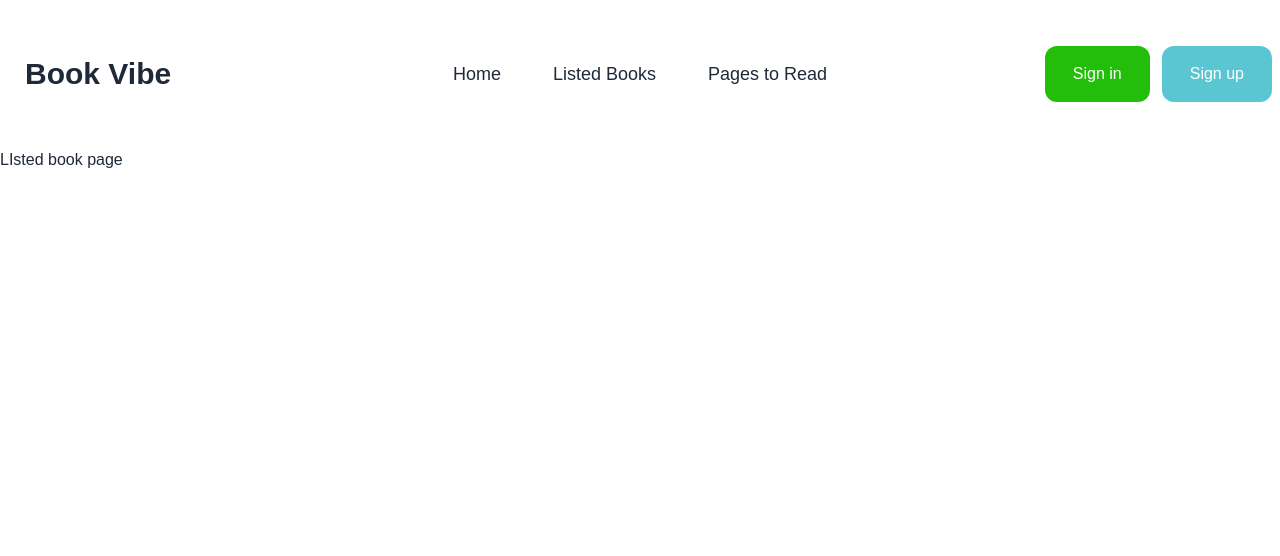
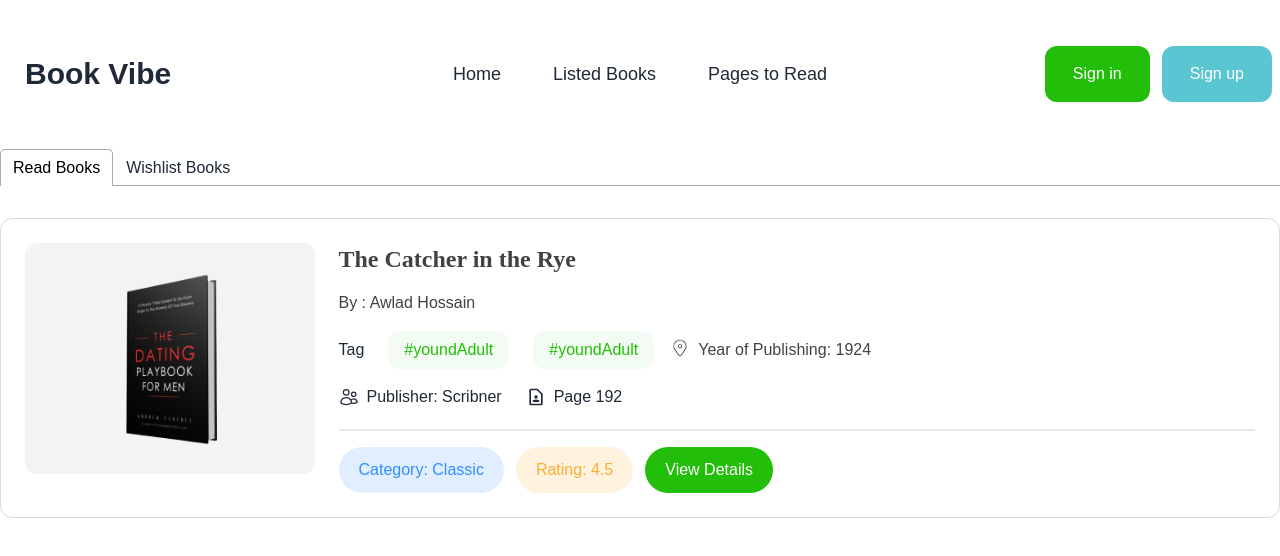
Before and after one commit to mydul62/Book-review, a React (Vite) app: page /listedbooks in a window 1280 px wide. Shown: the top 556 px of the page. Built offline with nearby package versions, Linux system fonts and the light colour scheme.

Commit message:
added wishlist item and fanctionalities

```diff
--- a/package.json
+++ b/package.json
@@ -17,6 +17,7 @@
     "react-dom": "^18.2.0",
     "react-icons": "^5.0.1",
     "react-router-dom": "^6.22.3",
+    "react-tabs": "^6.0.2",
     "sort-by": "^1.2.0"
   },
   "devDependencies": {
--- a/src/Components/NavBar.jsx
+++ b/src/Components/NavBar.jsx
@@ -40,7 +40,7 @@ const NavBar = () => {
             <NavLink to={"/pagestoread"}>Pages to Read</NavLink>
           </ul>
         </div>
-        <div className="navbar-end gap-3">
+        <div className="navbar-end hidden md:flex gap-3">
           <button className=" text-white bg-[#23BE0A] px-7 py-4 rounded-xl">Sign in</button>
           <button className=" text-white bg-[#59C6D2] px-7 py-4 rounded-xl">Sign up</button>
         </div>
--- /dev/null
+++ b/src/Components/ReadBooks.jsx
@@ -0,0 +1,37 @@
+import { HiOutlineUsers} from "react-icons/hi2";
+import { MdOutlineContactPage } from "react-icons/md";
+import { CiLocationOn } from "react-icons/ci";
+
+
+const ReadBooks = () => {
+  return (
+    <div className="md:grid flex flex-col  md:grid-cols-12   gap-6 border border-[#13131326] p-6 rounded-xl">
+    <div className="h-[231px] col-span-3 flex justify-center items-center bg-[#1313130D] rounded-xl"><img className="  w-[130px] h-[172px] " src="../../public/bnrbk.png" alt="Movie"/></div>
+    <div className=" col-span-9 space-y-4">
+      <h2 className=" text-2xl font-bold text-[#131313CC]  font-Playfair">The Catcher in the Rye</h2>
+      <p className=" text-[16px] text-[#131313CC]">By : Awlad Hossain</p>
+      <div className="space-y-4  border-b-2 pb-5 w-full">
+        <div className=" flex flew justify-start  items-center gap-4"><div className=" flex flex-col md:flex-row items-center gap-6"><h2>Tag</h2><button className="py-[7px] bg-[#23BE0A0D] text-[16px] font-medium px-[16px] font-sans rounded-xl text-[#23BE0A]">#youndAdult</button><button className="py-[7px] bg-[#23BE0A0D] text-[16px] font-medium px-[16px] font-sans rounded-xl text-[#23BE0A]">#youndAdult</button></div>
+
+        <div>
+          <h2 className=" flex gap-2 text-[#131313CC] font-sans text-[16px]"> <CiLocationOn size={20} />
+Year of Publishing: 1924</h2>
+        </div>
+        </div>
+     <div className=" flex gap-6">
+      <h2 className=" flex items-center gap-2"><HiOutlineUsers size={20} />Publisher: Scribner</h2>
+      <h2 className=" flex items-center gap-2"><MdOutlineContactPage size={20}/>
+Page 192</h2>
+     </div>
+     </div>
+       <div className=" flex  flex-wrap items-center gap-3">
+        <button className=" px-[20px] py-[11px] bg-[#328EFF26] text-[#328EFF] font-sans font-medium rounded-3xl ">Category: Classic</button>
+        <button className=" px-[20px] py-[11px] bg-[#FFAC3326] text-[#FFAC33] font-sans font-medium rounded-3xl ">Rating: 4.5</button>
+        <button className=" px-[20px] py-[11px] bg-[#23BE0A] text-[#FFFFFF] font-sans font-medium rounded-3xl ">View Details</button>
+       </div>
+    </div>
+  </div>
+  );
+};
+
+export default ReadBooks;
--- /dev/null
+++ b/src/Components/WishList.jsx
@@ -0,0 +1,39 @@
+import { HiOutlineUsers} from "react-icons/hi2";
+import { MdOutlineContactPage } from "react-icons/md";
+import { CiLocationOn } from "react-icons/ci";
+import { Link } from "react-router-dom";
+const WishList = ({data}) => {
+  const {bookName,author,tags,publisher,rating,category,bookId,image,totalPages}=data
+  return (
+    <div className="md:grid flex flex-col  md:grid-cols-12   gap-6 border border-[#13131326] p-6 rounded-xl">
+    <div className="h-[231px] col-span-3 flex justify-center items-center bg-[#1313130D] rounded-xl"><img className="  w-[130px] h-[172px] " src={image}/></div>
+    <div className=" col-span-9 space-y-4">
+      <h2 className=" text-2xl font-bold text-[#131313CC]  font-Playfair">{bookName} </h2>
+      <p className=" text-[16px] text-[#131313CC]">By : {author}</p>
+      <div className="space-y-4  border-b-2 pb-5 w-full">
+        <div className=" flex flew justify-start  items-center gap-4"><div className=" flex flex-col md:flex-row items-center gap-6"><h2>Tag</h2><button className="py-[7px] bg-[#23BE0A0D] text-[16px] font-medium px-[16px] font-sans rounded-xl text-[#23BE0A]">#youndAdult</button><button className="py-[7px] bg-[#23BE0A0D] text-[16px] font-medium px-[16px] font-sans rounded-xl text-[#23BE0A]">#youndAdult</button></div>
+
+        <div>
+          <h2 className=" flex gap-2 text-[#131313CC] font-sans text-[16px]"> <CiLocationOn size={20} />
+Year of Publishing: 1924</h2>
+        </div>
+        </div>
+     <div className=" flex gap-6">
+      <h2 className=" flex items-center gap-2"><HiOutlineUsers size={20} />Publisher: {publisher}</h2>
+      <h2 className=" flex items-center gap-2"><MdOutlineContactPage size={20}/>
+Page {totalPages}</h2>
+     </div>
+     </div>
+       <div className=" flex  flex-wrap items-center gap-3">
+        <button className=" px-[20px] py-[11px] bg-[#328EFF26] text-[#328EFF] font-sans font-medium rounded-3xl ">Category: {category}</button>
+        <button className=" px-[20px] py-[11px] bg-[#FFAC3326] text-[#FFAC33] font-sans font-medium rounded-3xl ">Rating: {rating}</button>
+        <Link to={`/bookdetails/${bookId}`}>
+        <button className=" px-[20px] py-[11px] bg-[#23BE0A] text-[#FFFFFF] font-sans font-medium rounded-3xl ">View Details</button>
+        </Link>
+       </div>
+    </div>
+  </div>
+  );
+};
+
+export default WishList;
--- /dev/null
+++ b/src/Hooks/useWishListLocalStore.js
@@ -0,0 +1,16 @@
+
+export const getDataInfo =()=>{
+  const WishListData = JSON.parse(localStorage.getItem('data')) || [];
+  return WishListData;
+}
+
+export const saveDataInfo =(info)=>{
+  const WishListData = getDataInfo()
+  const isExist = WishListData.find((data)=>data.bookId==info.bookId);
+  if(isExist){
+    alert("you have added in wishlist already")
+  }else{
+    WishListData.push(info)
+    localStorage.setItem('data',JSON.stringify(WishListData))
+  }
+}
--- a/src/Routes/Routes.jsx
+++ b/src/Routes/Routes.jsx
@@ -5,12 +5,14 @@ import ListedBook from "../pages/ListedBook";
 import PagesToRead from "../pages/PagesToRead";
 import MainRoot from "../Root/MainRoot";
 import BookDetails from "../pages/BookDetails";
+import ErrorPage from "../pages/ErrorPage";
 
 
 const router = createBrowserRouter([
   {
     path:"/",
     element:<MainRoot></MainRoot>,
+    errorElement:<ErrorPage></ErrorPage>,
     children:[
       {
         path:"/",
--- a/src/pages/BookDetails.jsx
+++ b/src/pages/BookDetails.jsx
@@ -1,5 +1,6 @@
 import { useEffect, useState } from "react";
 import { useLoaderData, useParams } from "react-router-dom";
+import { saveDataInfo } from "../Hooks/useWishListLocalStore";
 
 const BookDetails = () => {
   const [bookData, setBookData] = useState([]);
@@ -10,8 +11,13 @@ const BookDetails = () => {
     let newData = data.find((dt) => dt.bookId == id);
     setBookData(newData);
   }, [data, id]);
-  const {bookName, author, image, review, rating, category, tags, publisher } =
+  const {bookName, author, image, review, rating, category, tags, publisher,totalPages,yearOfPublishing } =
   bookData;
+
+  const handleAddWishList = (data)=>{
+    saveDataInfo(data)
+  }
+
   return (
     <div className="max-w-7xl mx-auto">
       <div className="grid grid-cols-1 md:grid-cols-2 gap-12">
@@ -39,31 +45,30 @@ const BookDetails = () => {
           </div>
           <div className=" flex items-center gap-7 border-b-2  mt-[50px] pb-5">
           <h2>tag</h2>
-          {
-            // tags.slice(0,1).map((tag)=>(
-            //   <button key={index}  className="py-[7px] bg-[#23BE0A0D] text-[16px] font-me dium px-[16px] font-sans text-[#23BE0A]">
-            //   #your adult
-            // </button>
-            // ))
+         <div>
+         {
+          tags && tags.map((tag,idx) =>(
+            <button key={idx} className="py-[7px] bg-[#23BE0A0D] text-[16px] font-medium px-[16px] font-sans text-[#23BE0A]">
+              {tag}
+            </button>
+          ))
           }
-          <button  className="py-[7px] bg-[#23BE0A0D] text-[16px] font-medium px-[16px] font-sans text-[#23BE0A]">
-              #your adult
-            </button>
+         </div>
           </div>
           <div className="grid grid-cols-2 justify-center  items-center space-y-4 pt-5">
             <h2>Number of Pages:</h2>
-            <h2>281</h2>
+            <h2>{totalPages}</h2>
             <h2>Publisher:</h2>
-            <h2>J.B Lippincott & Co.</h2>
+            <h2>{publisher}</h2>
             <h2>Year of Publishing:</h2>
-            <h2>1960</h2>
+            <h2>{yearOfPublishing}</h2>
             <h2>Rating:</h2>
-            <h2>4.8</h2>
+            <h2>{rating}</h2>
 
           </div>
           <div className="flex gap-3 py-5">
           <button className=" text-black bg-transparent px-7 py-4 border border-[#1313134D]  rounded-xl">Read</button>
-          <button className=" text-white bg-[#50B1C9] px-7 py-4 rounded-xl">Wishlist</button>
+          <button onClick={()=>handleAddWishList(bookData)} className=" text-white bg-[#50B1C9] px-7 py-4 rounded-xl">Wishlist</button>
         </div>
         </div>
       </div>
--- /dev/null
+++ b/src/pages/ErrorPage.jsx
@@ -0,0 +1,13 @@
+
+
+const ErrorPage = () => {
+  return (
+    <div className=" min-h-screen flex justify-center items-center">
+      <div>
+        <h2 className=" text-6xl">404</h2>
+      </div>
+    </div>
+  );
+};
+
+export default ErrorPage;
--- a/src/pages/ListedBook.jsx
+++ b/src/pages/ListedBook.jsx
@@ -1,8 +1,37 @@
+import ReadBooks from "../Components/ReadBooks";
+import { Tab, Tabs, TabList, TabPanel } from "react-tabs";
+import "react-tabs/style/react-tabs.css";
+import WishList from "../Components/WishList";
+import { getDataInfo } from "../Hooks/useWishListLocalStore";
+const ListedBook = () => {
+  const datas = getDataInfo();
+  return (
+    <div className="max-w-7xl mx-auto">
+      <div className="">
+        <Tabs>
+          <TabList>
+            <Tab>Read Books</Tab>
+            <Tab>Wishlist Books</Tab>
+          </TabList>
 
-const ListedBook = () => {
-  return (
-    <div>
-      <h1>LIsted book page</h1>
+          <TabPanel>
+            <div className=" mt-8 space-y-6">
+              <ReadBooks></ReadBooks>
+            </div>
+          </TabPanel>
+          <TabPanel>
+            <div
+              className="mt-8 space-y-6"
+            >
+              {
+                datas.map((data)=>(
+                  <WishList data={data} key={data.bookId}></WishList>
+                ))
+              }
+            </div>
+          </TabPanel>
+        </Tabs>
+      </div>
     </div>
   );
 };
```
Also changed, not shown: public/Data.json (+6 -7 lines), 2 other files (tests, documents, lock files or other folders).
